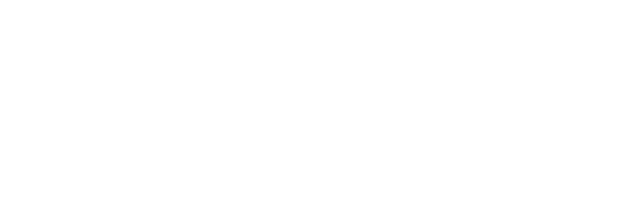
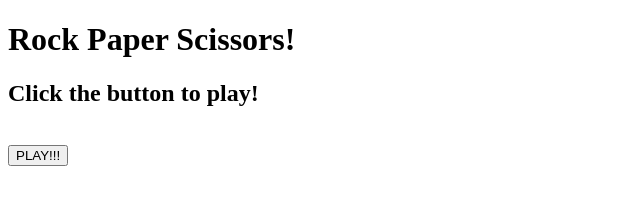
Before and after one commit to LTNSully/TOP-rock-paper-scissors, a plain HTML site: page index.html in a window 1280 px wide. Shown: the whole page, without its empty margins (0-640 px from the left). Drawn offline with Linux system fonts and the light colour scheme.

Commit message:
created geHumanChoice function create basic UI to test the code

```diff
--- a/index.html
+++ b/index.html
@@ -4,15 +4,17 @@
     <head>
         <meta charset="utf-8">
         <meta http-equiv="X-UA-Compatible" content="IE=edge">
-        <title></title>
+        <title>Rock Paper Scissors</title>
         <meta name="description" content="">
         <meta name="viewport" content="width=device-width, initial-scale=1">
         <link rel="stylesheet" href="">
     </head>
     <body>
-        <!--[if lt IE 7]>
-            <p class="browsehappy">You are using an <strong>outdated</strong> browser. Please <a href="#">upgrade your browser</a> to improve your experience.</p>
-        <![endif]-->
+        <h1>Rock Paper Scissors!</h1>
+        <h2>Click the button to play!</h2>
+        <br>
+        <button onclick="getHumanChoice()">PLAY!!!</button>
+        <p id="game"></p>
 
         <script src="script.js" async defer></script>
     </body>
--- a/script.js
+++ b/script.js
@@ -11,5 +11,13 @@ function getComputerChoice(){
     } else {
         return "Scissors!";
     }
+}
 
+
+//Function that accepts human choice as an input
+function getHumanChoice(){
+    let humanChoice = prompt("type rock, paper, or scissors");
+    let text = "You chose " + humanChoice + "!";
+    document.getElementById("game").innerHTML = text;
+    return humanChoice;
 }
```
